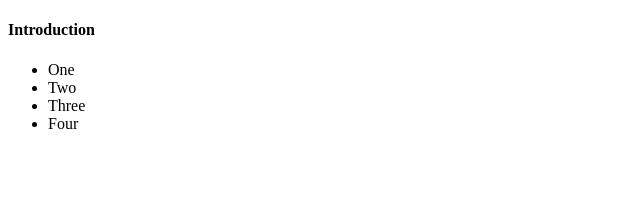
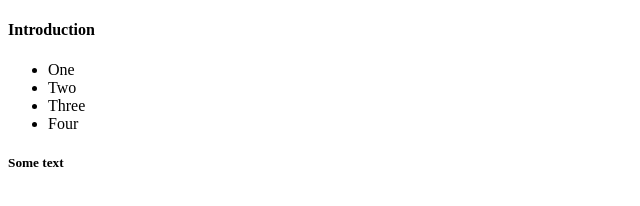
Before and after one commit to RyslanZakirov/repeat, a plain HTML site: page index.html in a window 1280 px wide. Shown: the full height of the page, 0-640 px from the left. Drawn offline with Linux system fonts and the light colour scheme.

Commit message:
Add div block with some text.

```diff
--- a/index.html
+++ b/index.html
@@ -18,5 +18,8 @@
             <li>Four</li>
         </ul>
     </div>
+    <div>
+        <h5>Some text</h5>
+    </div>
 </body>
 </html>
```
